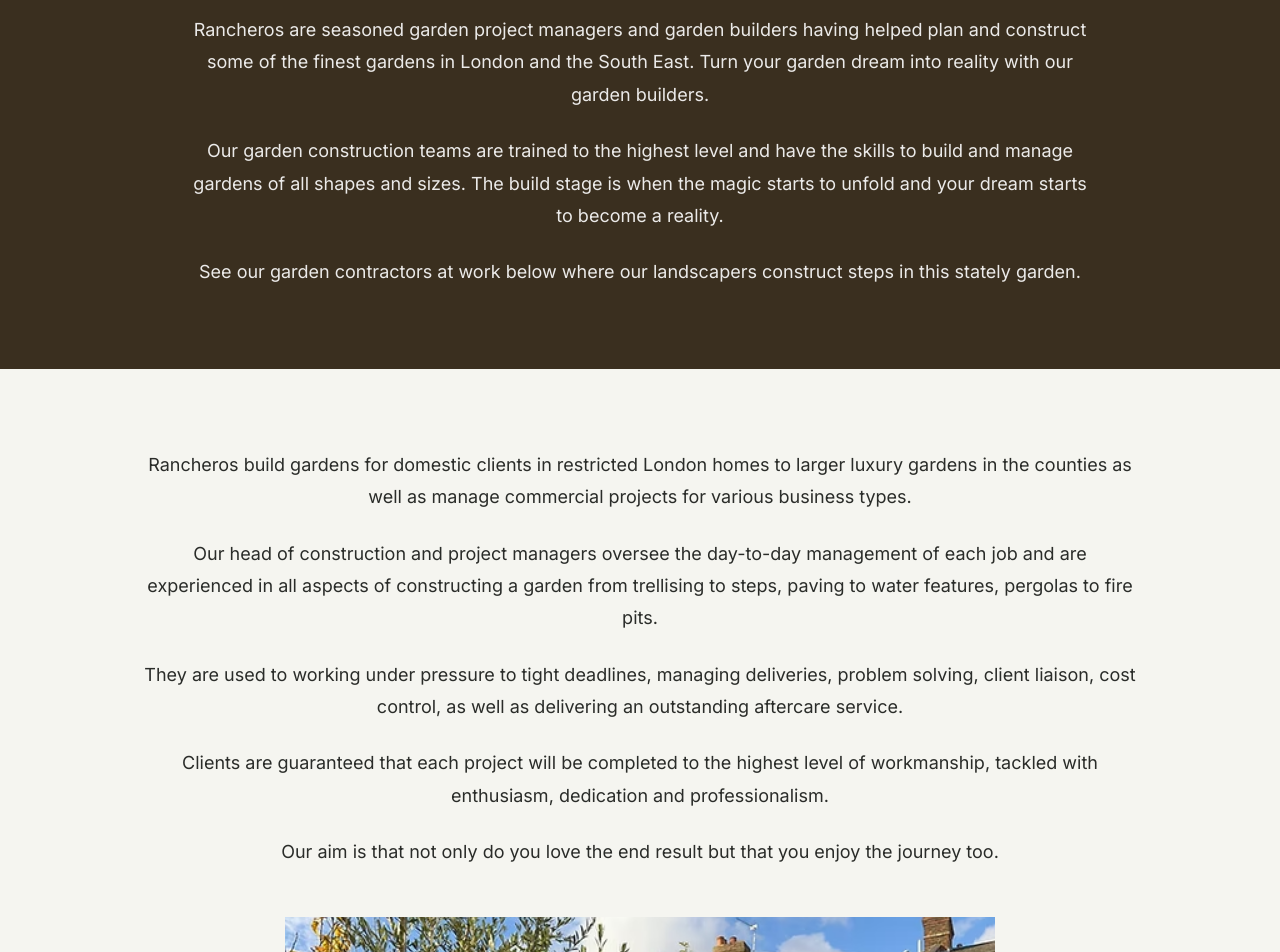
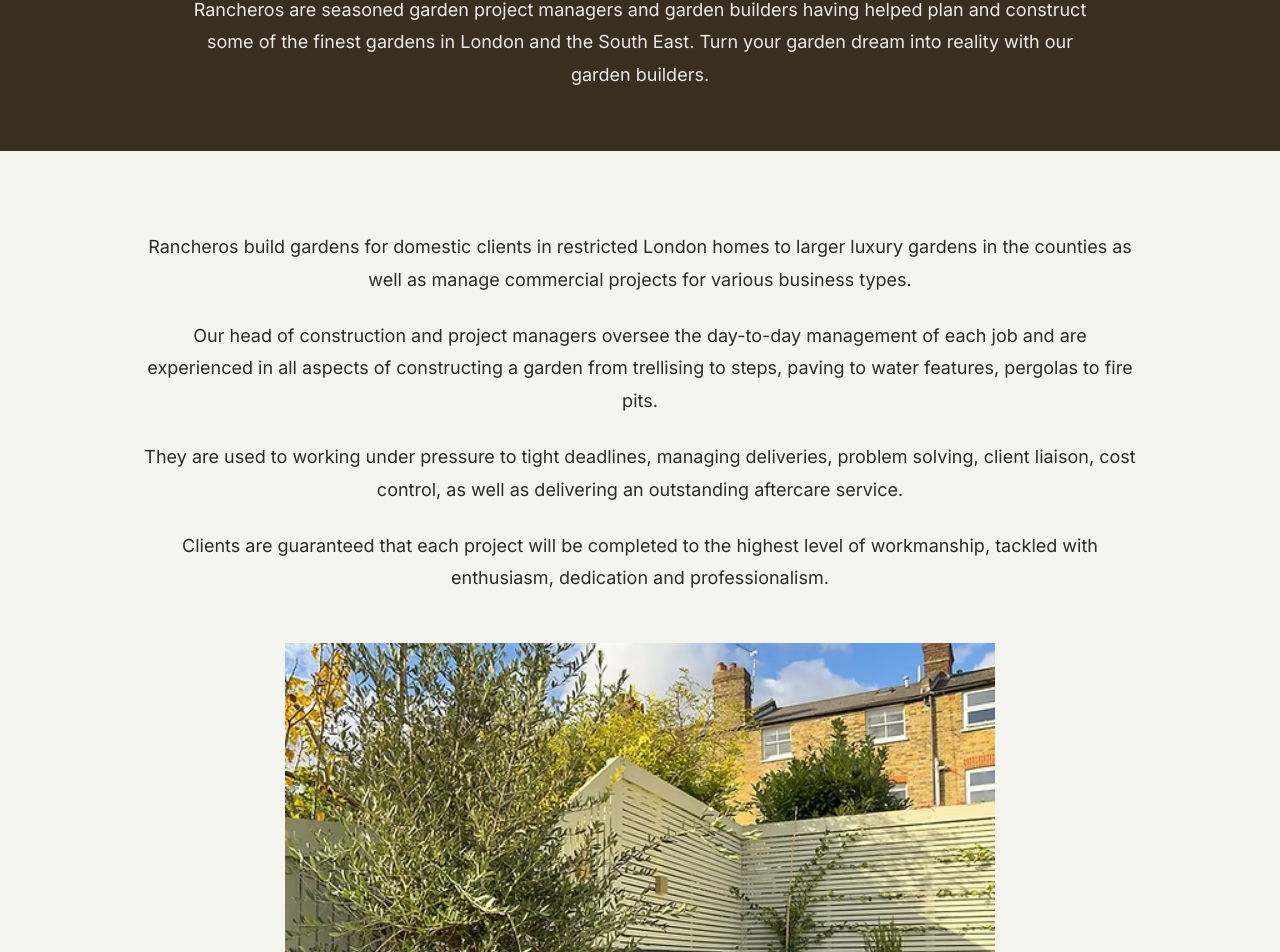
Before and after one commit to auroxeon/rancheros-website, a Next.js app: page /garden-build in a window 1280 px wide. Shown: the part 866-1818 px from the top of the page. Built offline with nearby package versions, Linux system fonts and the light colour scheme.

Commit message:
Reduce Garden Build text: 1 paragraph intro, 4 lines in section 1, 4 lines in section 2, use Garden Design CTA

```diff
--- a/src/app/garden-build/page.tsx
+++ b/src/app/garden-build/page.tsx
@@ -4,7 +4,7 @@
 import GardenBuildIntro from '@/components/GardenBuildIntro'
 import GardenBuildSection1 from '@/components/GardenBuildSection1'
 import GardenBuildSection2 from '@/components/GardenBuildSection2'
-import GardenBuildCTA from '@/components/GardenBuildCTA'
+import GardenDesignCTA from '@/components/GardenDesignCTA'
 import DomesticGardensFooter from '@/components/DomesticGardensFooter'
 
 export default function GardenBuildPage() {
@@ -14,7 +14,7 @@
       <GardenBuildIntro />
       <GardenBuildSection1 />
       <GardenBuildSection2 />
-      <GardenBuildCTA />
+      <GardenDesignCTA />
       <DomesticGardensFooter />
     </>
   )
--- a/src/components/GardenBuildIntro.module.css
+++ b/src/components/GardenBuildIntro.module.css
@@ -1,6 +1,6 @@
 .section {
   background: #3a2f1f;
-  padding: 80px 0;
+  padding: 60px 0;
 }
 
 .container {
--- a/src/components/GardenBuildIntro.tsx
+++ b/src/components/GardenBuildIntro.tsx
@@ -11,15 +11,6 @@
           and construct some of the finest gardens in London and the South East. Turn your garden
           dream into reality with our garden builders.
         </p>
-        <p className={styles.text}>
-          Our garden construction teams are trained to the highest level and have the skills to
-          build and manage gardens of all shapes and sizes. The build stage is when the magic
-          starts to unfold and your dream starts to become a reality.
-        </p>
-        <p className={styles.text}>
-          See our garden contractors at work below where our landscapers construct steps in this
-          stately garden.
-        </p>
       </div>
     </section>
   )
--- a/src/components/GardenBuildSection1.tsx
+++ b/src/components/GardenBuildSection1.tsx
@@ -26,9 +26,6 @@
             Clients are guaranteed that each project will be completed to the highest level of
             workmanship, tackled with enthusiasm, dedication and professionalism.
           </p>
-          <p className={styles.text}>
-            Our aim is that not only do you love the end result but that you enjoy the journey too.
-          </p>
         </div>
         <div className={styles.imageWrapper}>
           <img
--- a/src/components/GardenBuildSection2.tsx
+++ b/src/components/GardenBuildSection2.tsx
@@ -25,38 +25,6 @@
             From initial site preparation through to final landscaping touches, our project managers
             coordinate every aspect of the build process, ensuring smooth execution and timely completion.
           </p>
-          <p className={styles.text}>
-            Our commitment to excellence means we use only the finest materials and work with trusted
-            suppliers to deliver gardens that stand the test of time.
-          </p>
-          <p className={styles.text}>
-            Whether you&apos;re looking to create a peaceful retreat, an entertainment space, or a
-            family-friendly garden, our build team has the expertise to make it happen.
-          </p>
-          <p className={styles.text}>
-            We understand that building a garden is a significant investment, and we treat every
-            project with the care and professionalism it deserves.
-          </p>
-          <p className={styles.text}>
-            Our aftercare service ensures your garden continues to thrive long after construction is
-            complete, with ongoing support and maintenance advice.
-          </p>
-          <p className={styles.text}>
-            Contact us today to discuss your garden build project and discover how we can bring your
-            outdoor vision to life.
-          </p>
-          <p className={styles.text}>
-            With over 30 years of experience, Rancheros has built a reputation for excellence in
-            garden construction and project management across London and the South East.
-          </p>
-          <p className={styles.text}>
-            Our team combines traditional craftsmanship with modern techniques to create gardens that
-            are both beautiful and sustainable.
-          </p>
-          <p className={styles.text}>
-            Every project is unique, and we take pride in delivering bespoke solutions tailored to
-            your specific needs, budget, and timeline.
-          </p>
         </div>
         <div className={styles.imageGrid}>
           <div className={styles.imageWrapper}>
```
